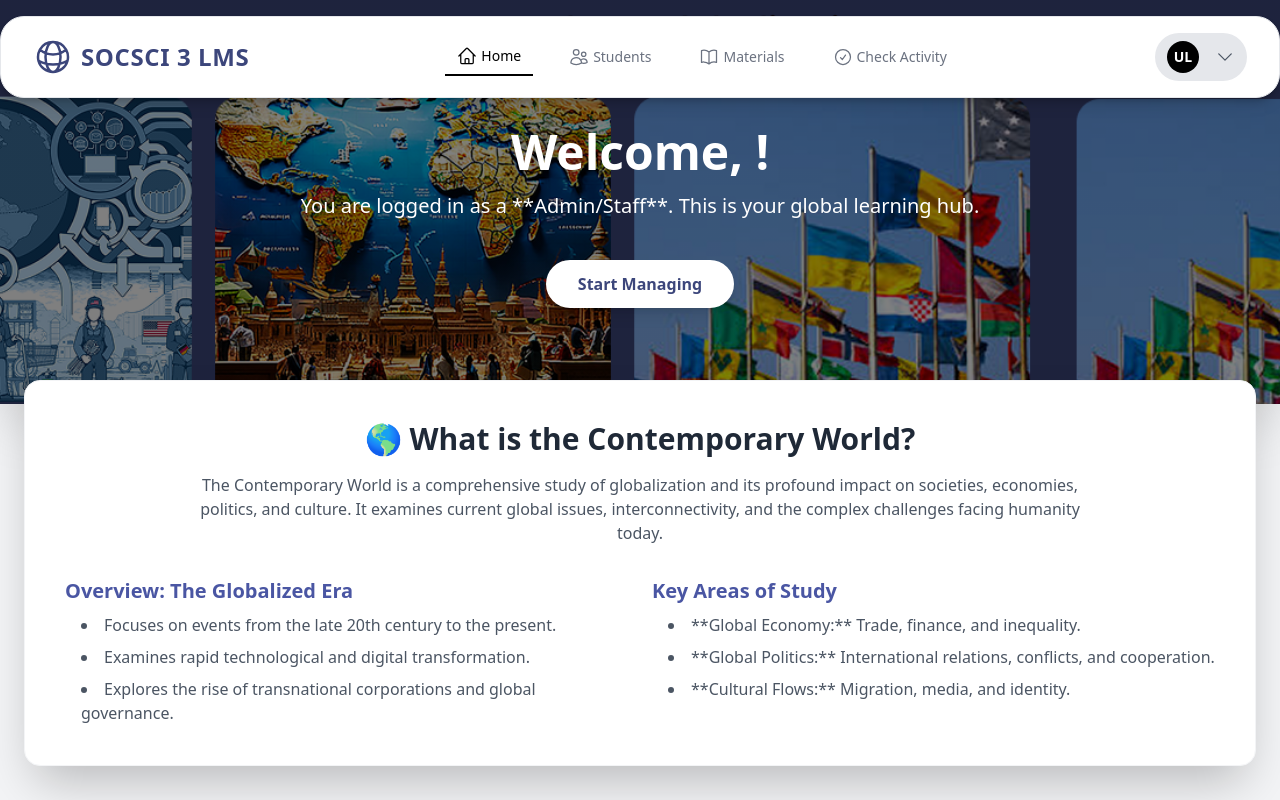
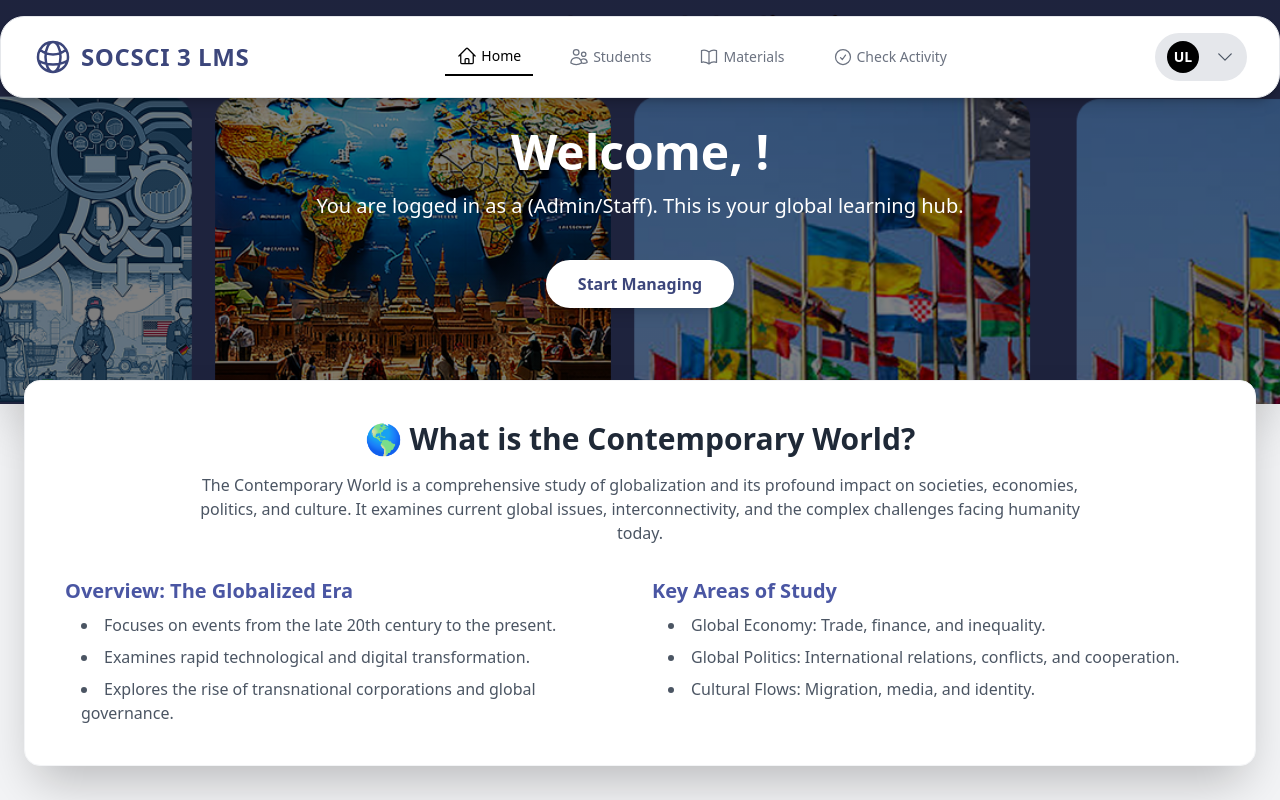
Before and after one commit to kurtkurtkurt123/Contemporary, a React (Vite) app in the folder frontend/: page /home in a window 1280 px wide. Shown: the top 800 px of the page. Built offline with nearby package versions, Linux system fonts and the light colour scheme; sample sign-in values are in the browser's storage.

Commit message:
FEAT: HOME DESIGN

```diff
--- a/frontend/src/pages/Home.jsx
+++ b/frontend/src/pages/Home.jsx
@@ -57,7 +57,7 @@ const Home = () => {
                         Welcome, {firstName}!
                     </h1>
                     <p className="text-xl font-light opacity-90 mb-6 animate-fade-in delay-200">
-                        You are logged in as a **{roleDisplay}**. This is your global learning hub.
+                        You are logged in as a ({roleDisplay}). This is your global learning hub.
                     </p>
                     <button onClick={logout} className="mt-4 bg-white text-[#3C467B] px-8 py-3 rounded-full hover:bg-gray-200 transition font-semibold shadow-lg">
                         {roleDisplay === 'Student' ? 'Continue Learning' : 'Start Managing'}
@@ -90,9 +90,9 @@ const Home = () => {
                         <div>
                             <h3 className="text-xl font-semibold mb-2 text-[#4A56A3]">Key Areas of Study</h3>
                             <ul className="list-disc list-inside text-gray-600 space-y-2 pl-4">
-                                <li>**Global Economy:** Trade, finance, and inequality.</li>
-                                <li>**Global Politics:** International relations, conflicts, and cooperation.</li>
-                                <li>**Cultural Flows:** Migration, media, and identity.</li>
+                                <li> Global Economy: Trade, finance, and inequality.</li>
+                                <li> Global Politics: International relations, conflicts, and cooperation.</li>
+                                <li> Cultural Flows: Migration, media, and identity.</li>
                             </ul>
                         </div>
                     </div>
```
